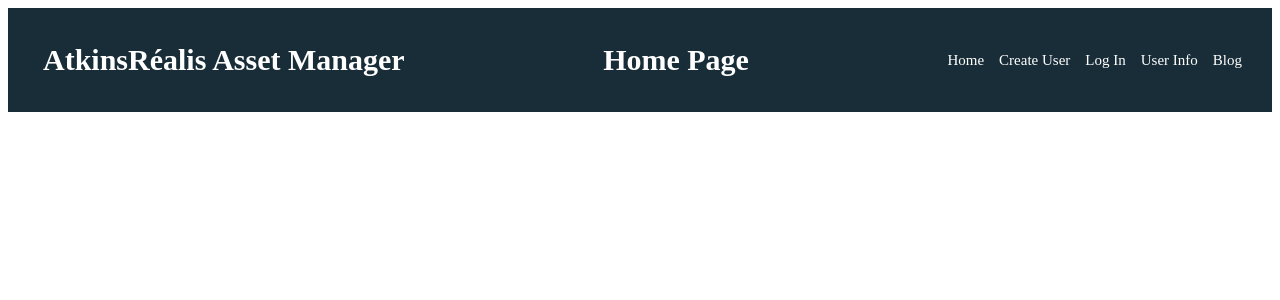
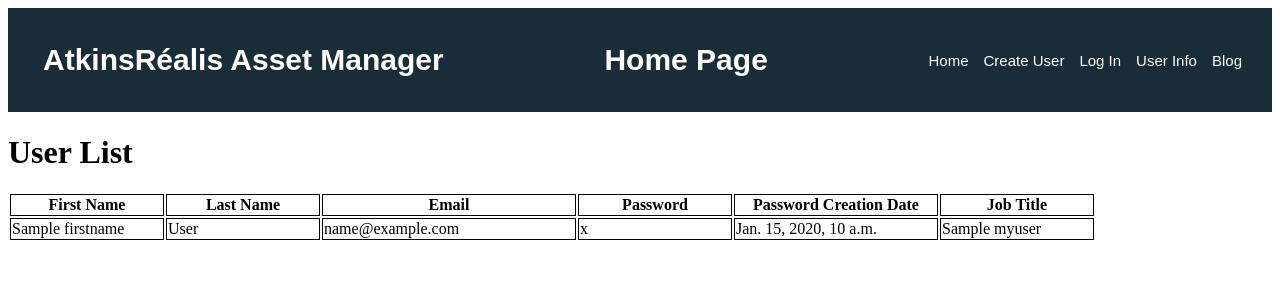
Before and after one commit to CallumAtkinsRealis/SoftwareEngineeringQA, a Django app: template AtkinsRealis_Asset_Manager/Library/templates/home.html in a window 1280 px wide. Shown: the top 300 px of the page. Run offline with Django 5.2, Linux system fonts and the light colour scheme; the template is opened without the code that fills it: most values are stand-ins (such as "Sample title", 1, 10 or a date in 2020).

Commit message:
Changes to home page

```diff
--- a/AtkinsRealis_Asset_Manager/Library/templates/home.html
+++ b/AtkinsRealis_Asset_Manager/Library/templates/home.html
@@ -6,3 +6,29 @@
 <head>
     <title>{% block title_1 %}Home Page{% endblock %}</title>
 </head>
+
+<body>
+    {% block content %}
+    <h1>User List</h1>
+        <table>
+            <tr>
+                <th style="min-width: 150px;">First Name</th>
+                <th style="min-width: 150px;">Last Name</th>
+                <th style="min-width: 250px;">Email</th>
+                <th style="min-width: 150px;">Password</th>
+                <th style="min-width: 200px;">Password Creation Date</th>
+                <th style="min-width: 150px;">Job Title</th>
+            </tr>
+    {% for x in myusers %}
+            <tr>
+                <td>{{ x.firstname }}</td>
+                <td>{{ x.lastname }}</td>
+                <td>{{ x.email }}</td>
+                <td>{{ x.password }}</td>
+                <td>{{ x.password_creation_date }}</td>
+                <td>{{ x.job_title }}</td>
+            </tr>
+            {% endfor %}
+        </table>
+    {% endblock %}
+</body>
--- a/AtkinsRealis_Asset_Manager/Library/templates/master.html
+++ b/AtkinsRealis_Asset_Manager/Library/templates/master.html
@@ -15,7 +15,13 @@
             display: flex;
             justify-content: space-between;
             align-items: center;
+            font-family: Arial, sans-serif;
         }
+
+        .table, tr, th, td {
+            border: 1px solid black;
+            border-collapse: collapse;
+}
 
         .logo-text {
             font-size: 30px; /* Adjust the font size as needed */
```
Also changed, not shown: AtkinsRealis_Asset_Manager/Library/views.py (+11 -2 lines), AtkinsRealis_Asset_Manager/db.sqlite3.
